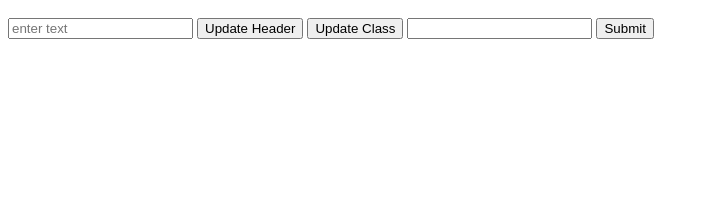
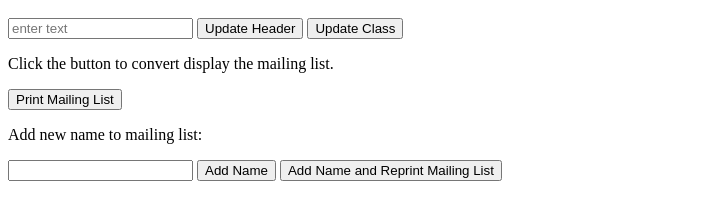
Before and after one commit to jpletner/JS_loops.arrays, a plain HTML site: page index.html in a window 1280 px wide. Shown: the part 48-268 px from the top of the page, without its empty margins (0-709 px from the left). Drawn offline with Linux system fonts and the light colour scheme.

Commit message:
Completed Mailing List Name Push
created function that pushed values entered into a text field into an
array and displayed the new list

```diff
--- a/index.html
+++ b/index.html
@@ -12,9 +12,18 @@
 
 
 
-<input type='text' id='loopBox'>
-<input type='button' value="Submit" onclick="storage()">
-<p id="demo"></p>
+<p>Click the button to convert display the mailing list.</p>
+
+<button onclick="myFunction()">Print Mailing List</button>
+
+<p id="list"></p>
+
+<p>Add new name to mailing list:<p>
+<input type="text" placeholder"Enter name" id="newName">
+<input type="button" value="Add Name" onclick="addName()">
+<input type="button" value="Add Name and Reprint Mailing List" onclick="addNameReprint()">
+
+<p id="newList"></p>
 
 <script src='script.js'></script>
 </body>
--- a/script.js
+++ b/script.js
@@ -24,9 +24,26 @@ function changeClass() {
   }
 }
 
+var mailingList = ["Bob", "Joe", "Sally", "Katie"];
+
+function myFunction() {
+	mailingList.toString();
+  document.getElementById("list").innerHTML = mailingList;
+}
+
+function addName() {
+	mailingList.push(document.getElementById("newName").value);
+}
+
+function addNameReprint() {
+	mailingList.push(document.getElementById("newName").value);
+	mailingList.toString();
+  document.getElementById("newList").innerHTML = mailingList;
+}
 
 
-function loop (array) {
+
+/*function loop (array) {
   for (var i = 0; i < array.length; i++) {
       alert (array[i]);
     }
@@ -34,7 +51,7 @@ function loop (array) {
 
 	var myStringArray = ["Hello","World", "Oh", "My", "God"];
 
-loop(myStringArray);
+	loop(myStringArray);*/
 
 
 /*
@@ -53,10 +70,10 @@ loop(myStringArray);
 document.getElementById("demo").innerHTML == newData.toString();
 */
 
-function storage () {
+/*function storage () {
  	var newData =
         document.getElementById('loopBox').value;
 	var oldData =
         document.getElementById('demo');
 oldData.innerHTML = newData;
-}
+}*/
```
